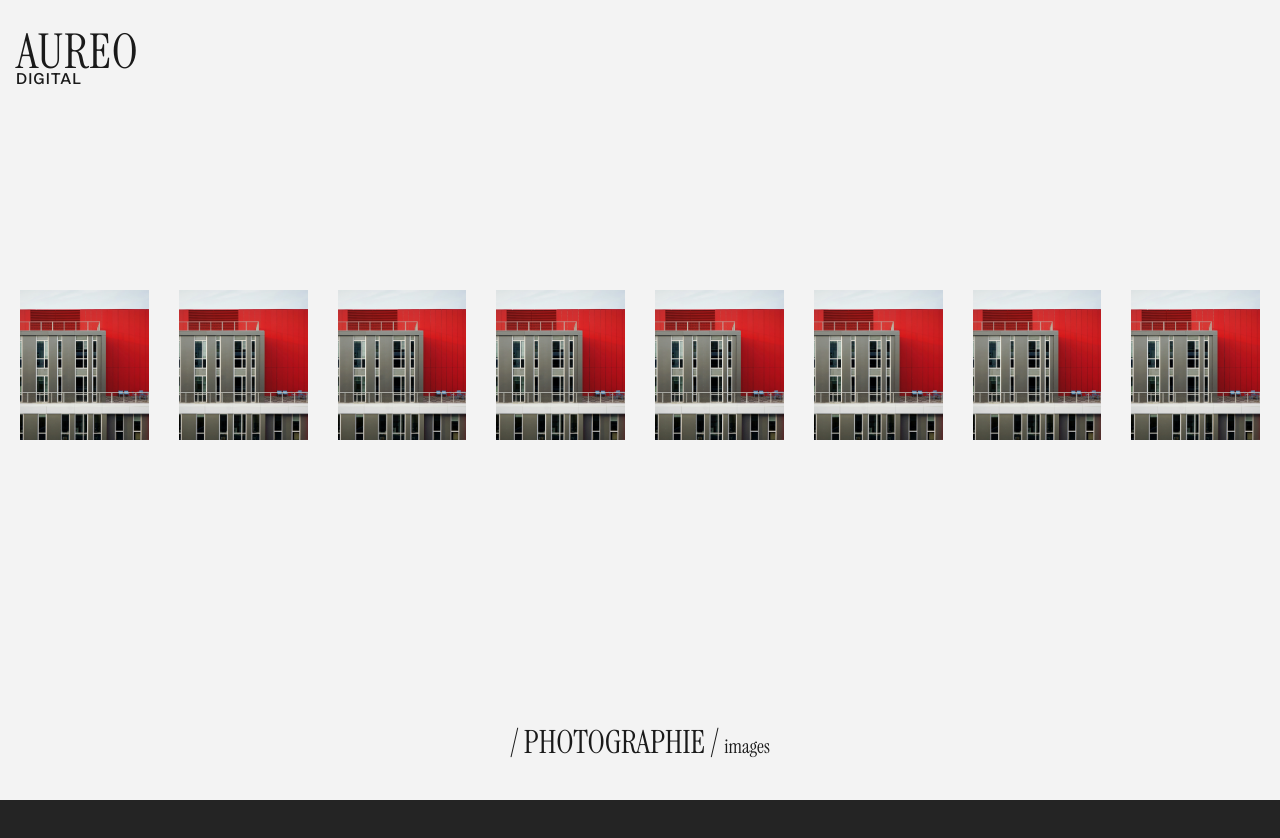
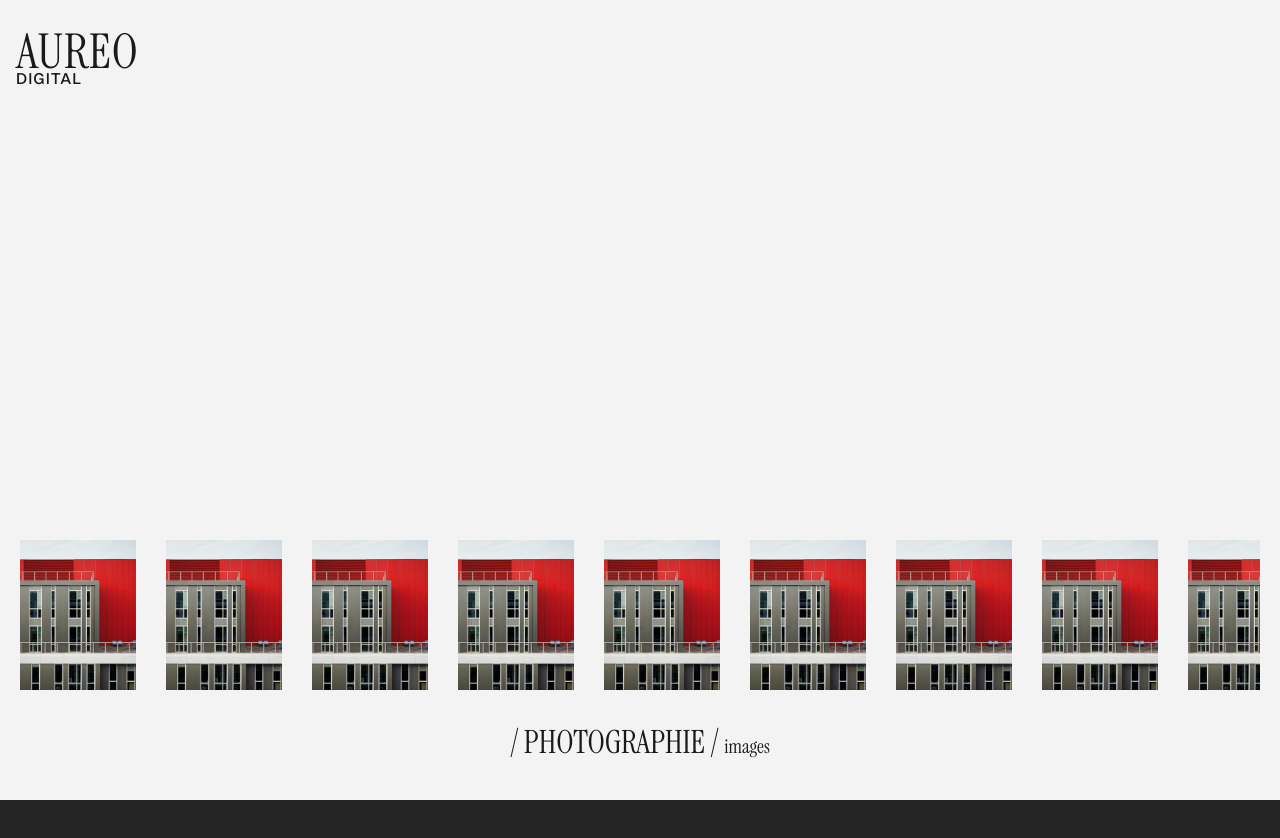
Before and after one commit to MikaelArseneau/Aureo, a Vue app in the folder aureo/: page /room/0 in a window 1280 px wide. Shown: the top 838 px of the page. Before the commit the page ends 800 px from the top, so only its background shows below. Built offline with nearby package versions, Linux system fonts and the light colour scheme.

Commit message:
le site foxntionne

```diff
--- a/aureo/src/components/specific/swiperRoom.vue
+++ b/aureo/src/components/specific/swiperRoom.vue
@@ -15,7 +15,7 @@ const catPhoto = cat[catKey].creations;
 console.log(catPhoto)
 </script>
 <template>
-  <swiper :slidesPerView="8"
+  <swiper :slidesPerView="8.7"
   :spaceBetween="30" :freeMode="true" :mousewheel="true" :loop="true" :modules="modules" class="mySwiper" > <swiper-slide v-for="photo in catPhoto" :key="photo.id"> <img :src="photo.url" alt="Cat photo" /> </swiper-slide> </swiper>
   </template>
   <script>
--- a/aureo/src/views/RoomView.vue
+++ b/aureo/src/views/RoomView.vue
@@ -43,10 +43,10 @@ console.log(catPhoto)
   color: #1a1a1a;
 }
 .caroussel {
+  margin-top: 500px;
   position: relative;
-  bottom: 0;
-  display: flex;
-  flex-direction: wrap;
+user-select: none;
+  cursor: grab;
   overflow: hidden;
   padding: 20px;
   height: 300px;
```
